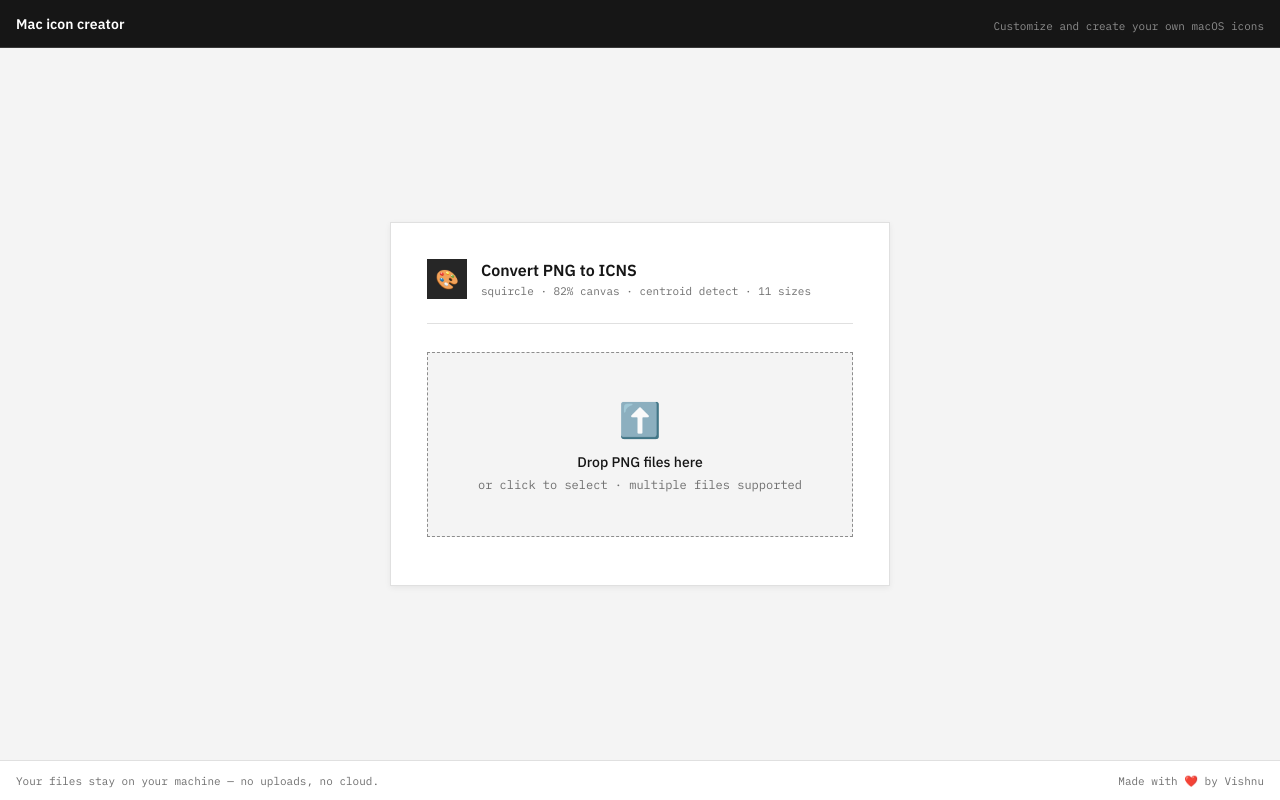
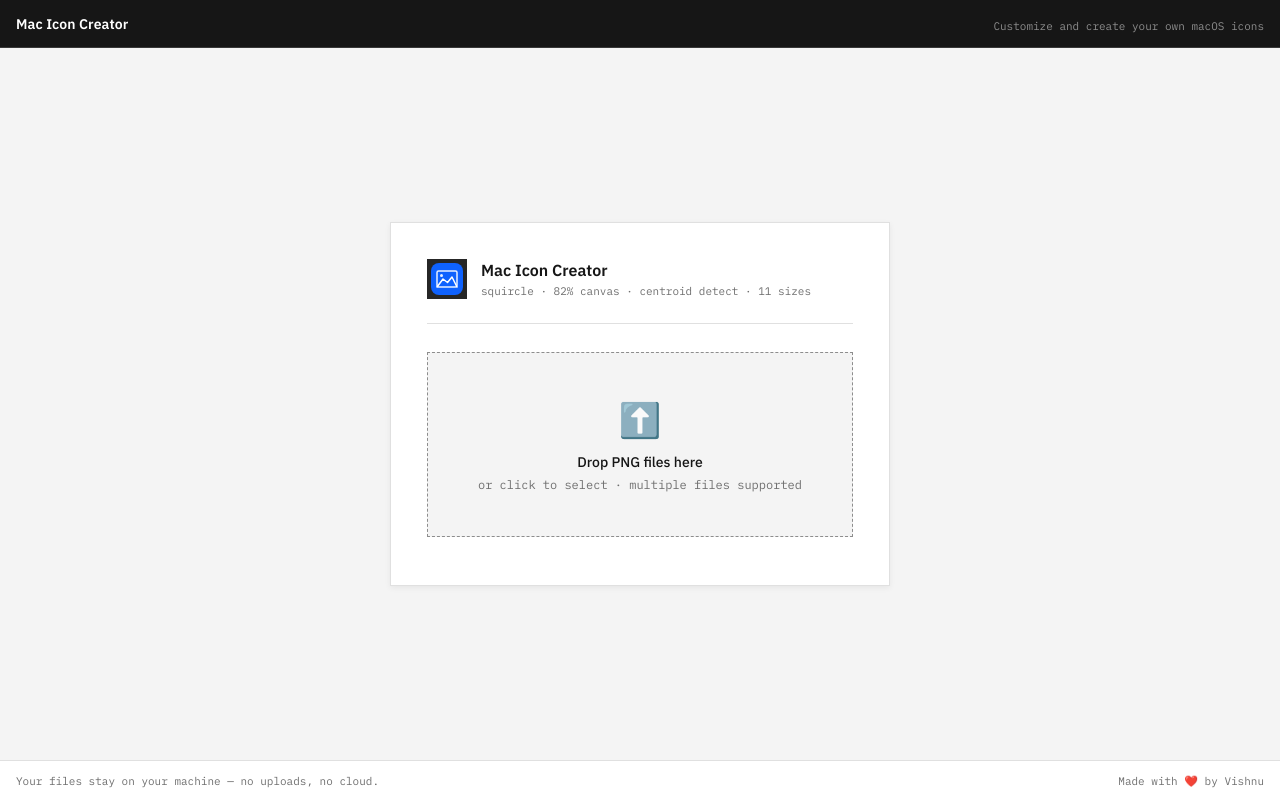
Before and after one commit to vish2407/PNG2ICNS, a website built with Vite: page index.html in a window 1280 px wide. Built offline with nearby package versions, Linux system fonts and the light colour scheme.

Commit message:
Slight rebranding.

```diff
--- a/index.html
+++ b/index.html
@@ -3,14 +3,14 @@
 <head>
   <meta charset="UTF-8">
   <meta name="viewport" content="width=device-width, initial-scale=1.0">
-  <title>PNG → ICNS</title>
+  <title>Mac Icon Creator</title>
   <link rel="stylesheet" href="/src/styles.css">
 </head>
 <body>
 
 <header class="shell-header">
   <div class="shell-header__left">
-    <span class="shell-header__product">Mac icon creator</span>
+    <span class="shell-header__product">Mac Icon Creator</span>
   </div>
   <div class="shell-header__right">
     <span class="shell-header__tag">Customize and create your own macOS icons</span>
@@ -20,9 +20,16 @@
 <main>
   <div class="card">
     <div class="card-header">
-      <div class="logo">🎨</div>
+      <div class="logo">
+        <svg xmlns="http://www.w3.org/2000/svg" width="40" height="40" viewBox="0 0 40 40" fill="none">
+          <rect x="4" y="4" width="32" height="32" rx="8" fill="#0f62fe"/>
+          <rect x="10" y="12" width="20" height="16" rx="1.5" fill="none" stroke="white" stroke-width="1.5" opacity="0.9"/>
+          <circle cx="14.5" cy="16.5" r="1.5" fill="white" opacity="0.9"/>
+          <polyline points="10,28 16,20 20.5,23.5 25,18 30,28" fill="none" stroke="white" stroke-width="1.5" stroke-linejoin="round" stroke-linecap="round"/>
+        </svg>
+      </div>
       <div>
-        <div class="title">Convert PNG to ICNS</div>
+        <div class="title">Mac Icon Creator</div>
         <div class="subtitle">squircle · 82% canvas · centroid detect · 11 sizes</div>
       </div>
     </div>
```
